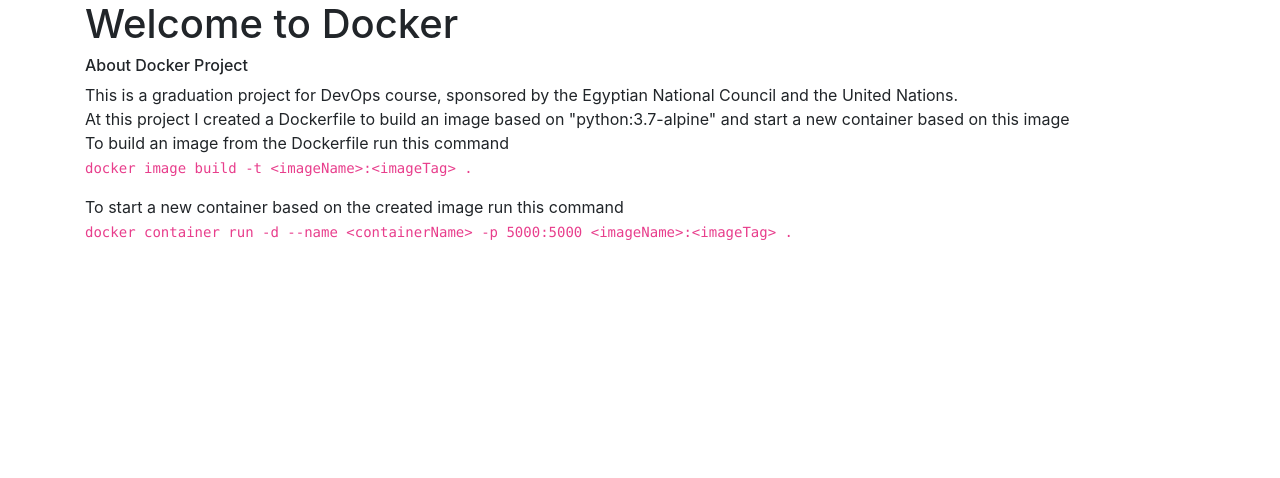
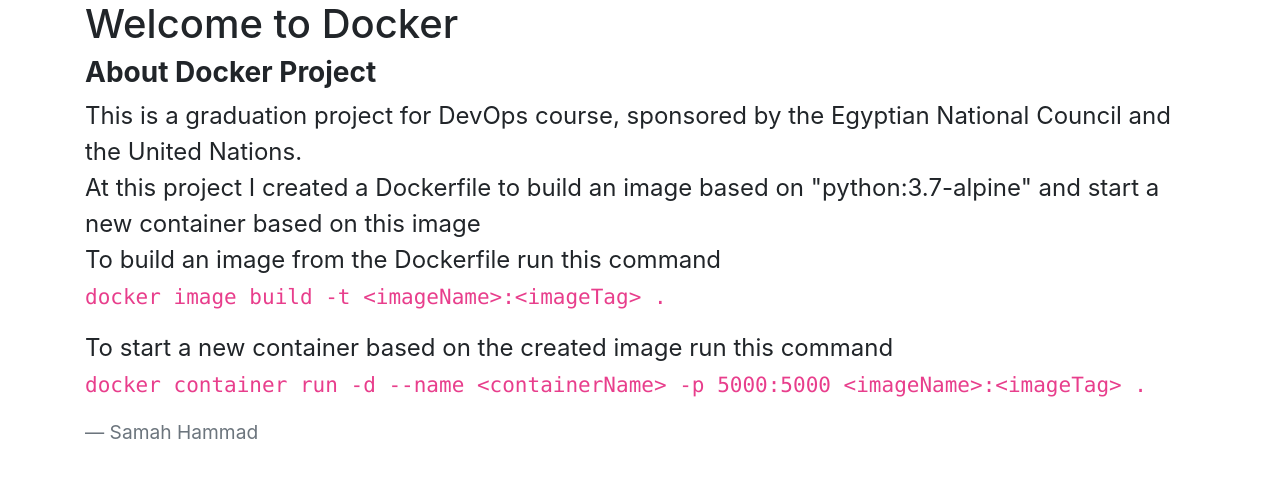
Before and after one commit to sa-hammad/devOps_dockerProject, a Flask app: page /about in a window 1280 px wide. Shown: the part 56-534 px from the top of the page. Run offline with Flask 2, Linux system fonts and the light colour scheme; some libraries are stand-ins or nearby versions.

Commit message:
EDIT template files to adjust their styles

```diff
--- a/templates/about.html
+++ b/templates/about.html
@@ -2,8 +2,9 @@
 
 {% block content %}
     <h1>{% block title %} Welcome to Docker {% endblock %}</h1>
-    <h6>About Docker Project</h6>
-    <div>This is a graduation project for DevOps course, sponsored by the Egyptian National Council and the United Nations.</div>
+    <h3 class="font-weight-bold">About Docker Project</h3>
+    <blockquote class="blockquote" style="font-size: 1.5rem;">
+    <div class="f">This is a graduation project for DevOps course, sponsored by the Egyptian National Council and the United Nations.</div>
     <div>At this project I created a Dockerfile to build an image based on "python:3.7-alpine" and start a new container based on this image </div>
     <div><span>To build an image from the Dockerfile run this command</span><br />
     <p><code>docker image build -t &lt;imageName&gt;:&lt;imageTag&gt; .</code></p>
@@ -11,4 +12,6 @@
     <div><span>To start a new container based on the created image run this command</span><br />
         <p><code>docker container run -d --name &lt;containerName&gt; -p 5000:5000 &lt;imageName&gt;:&lt;imageTag&gt; .</code></p>
         </div>
+        <foorer class="blockquote-footer">Samah Hammad</foorer>
+    </blockquote>
 {% endblock %}
--- a/templates/index.html
+++ b/templates/index.html
@@ -2,6 +2,6 @@
 
 {% block content %}
     <h1>{% block title %} Welcome to Docker {% endblock %}</h1>
-    <p>This is a Docker Project created by <b>Samah Hammad</b></p>
-    <b>Check the <a class="nav-link" href="{{ url_for('about')}}">About</a> section to learn more</b>
+    <p style="font-size: 1.5rem;">This is a Docker Project created by <b>Samah Hammad</b></p>
+    <p style="font-size: 1.5rem;">Check the <a class="text-primary" href="{{ url_for('about')}}">About</a> section to learn more</p>
 {% endblock %}
```
